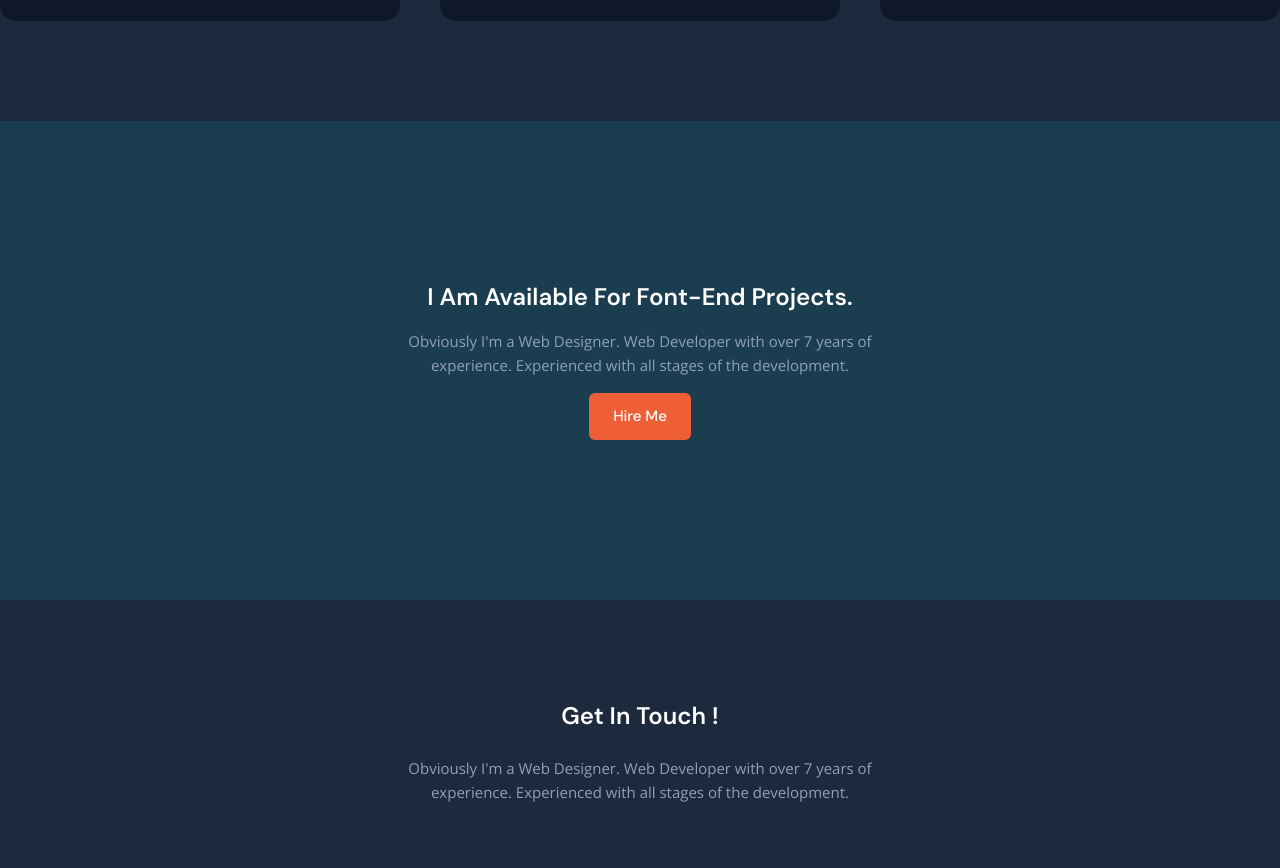
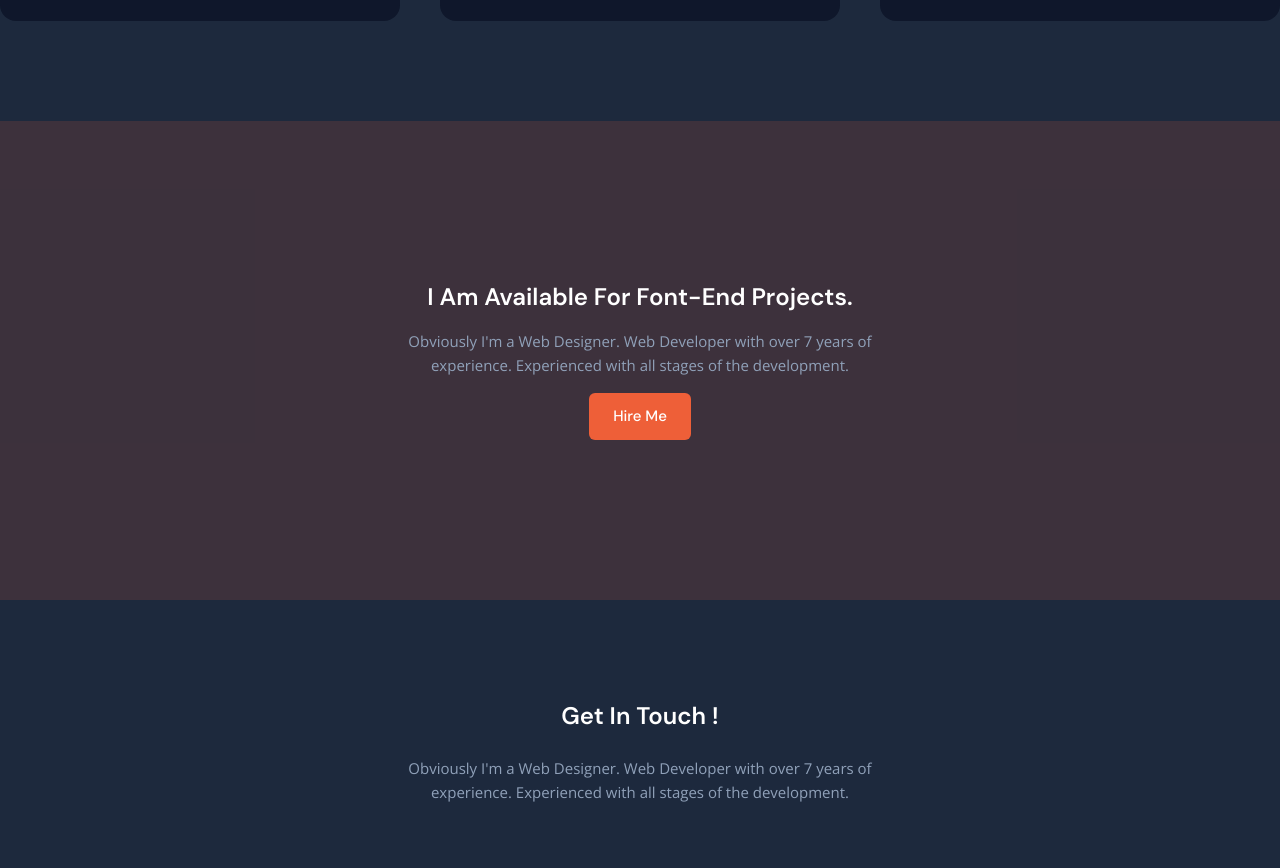
Before and after one commit to ashfakmahmuddev/ashfak_portfolio, a React (Vite) app: page / in a window 1280 px wide. Shown: the part 2860-3728 px from the top of the page. Built offline with nearby package versions, Linux system fonts and the light colour scheme.

Commit message:
update Services component styles and add email link for hiring

```diff
--- a/src/components/layouts/Services.jsx
+++ b/src/components/layouts/Services.jsx
@@ -136,7 +136,7 @@ const Services = () => {
           </div>
         </div>
       </Container>
-      <div className={"bg-[#1B3D50] py-40"}>
+      <div className={"bg-[#ee5f3826] py-40"}>
         <div className="text-center">
           <h3 className="text-white text-2xl font-semibold">
             I Am Available For Font-End Projects.
@@ -146,7 +146,8 @@ const Services = () => {
             experience. Experienced with all stages of the development.
           </p>
           <Link
-            to={""}
+            to={"https://mail.google.com/mail/?view=cm&to=ashfakmahmud.dev@gmail.com"}
+            target="_blank" rel="noreferrer"
             className="text-white text-[15px] font-medium bg-primary inline-block py-3 px-6 rounded-md hover:bg-[#ee5f38ce] transition-all duration-400"
           >
             Hire Me
```
